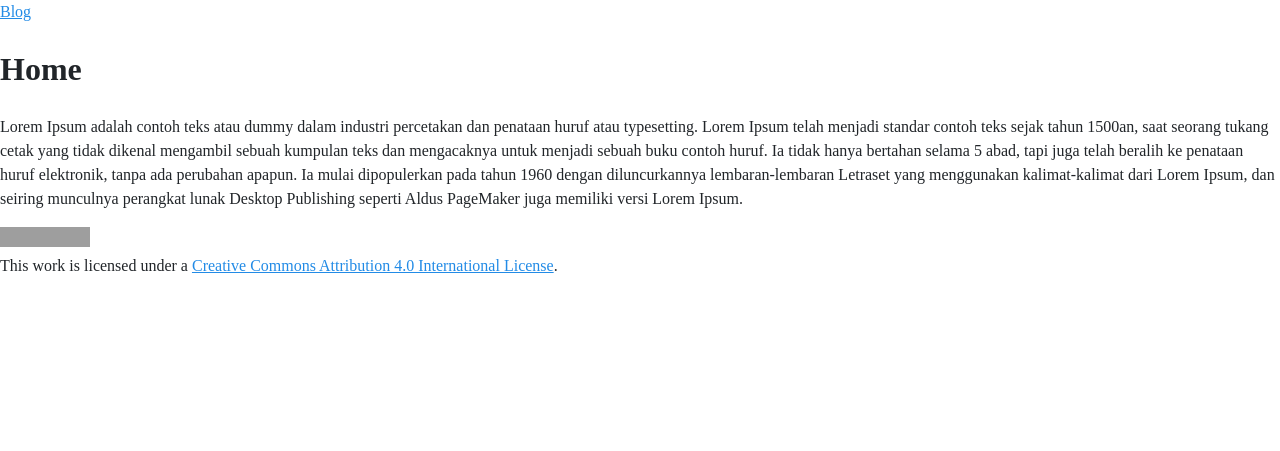
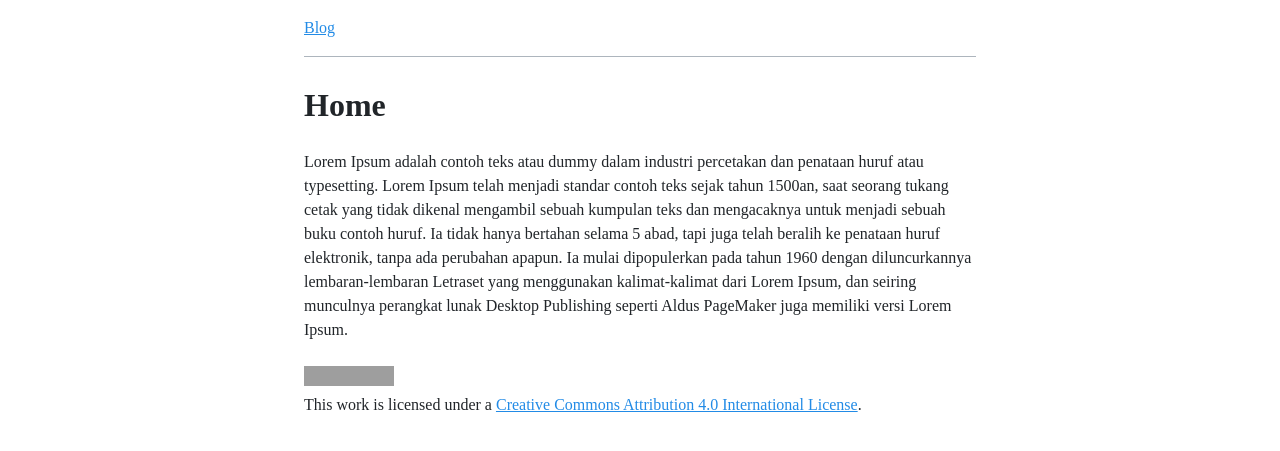
Before and after one commit to reedeeng/blog, a Jekyll site: the page built from index.html, in a window 1280 px wide. Shown: the top 451 px of the page. Built offline with Jekyll 4.4.1, drawn with Linux system fonts in a browser that asks for light colours; some web fonts are replaced; grey boxes are pictures that could not be loaded.

Commit message:
Update default.html

```diff
--- a/_layouts/default.html
+++ b/_layouts/default.html
@@ -19,8 +19,8 @@
     {% seo title=false %}
   </head>
 
-  <body>
-    <header>
+  <body class="container">
+    <header class="header">
       <a href="{{ site.baseurl }}" title="home">{{ site.title }}</a>
     </header>
 
@@ -28,7 +28,7 @@
       {{ content }}
     </main>
 
-    <footer>
+    <footer class="footer">
       <a rel="license" href="http://creativecommons.org/licenses/by/4.0/"><img alt="Creative Commons License" style="border-width:0" src="https://i.creativecommons.org/l/by/4.0/88x31.png" /></a><br />This work is licensed under a <a rel="license" href="http://creativecommons.org/licenses/by/4.0/">Creative Commons Attribution 4.0 International License</a>.
     </footer>
   </body>
```
